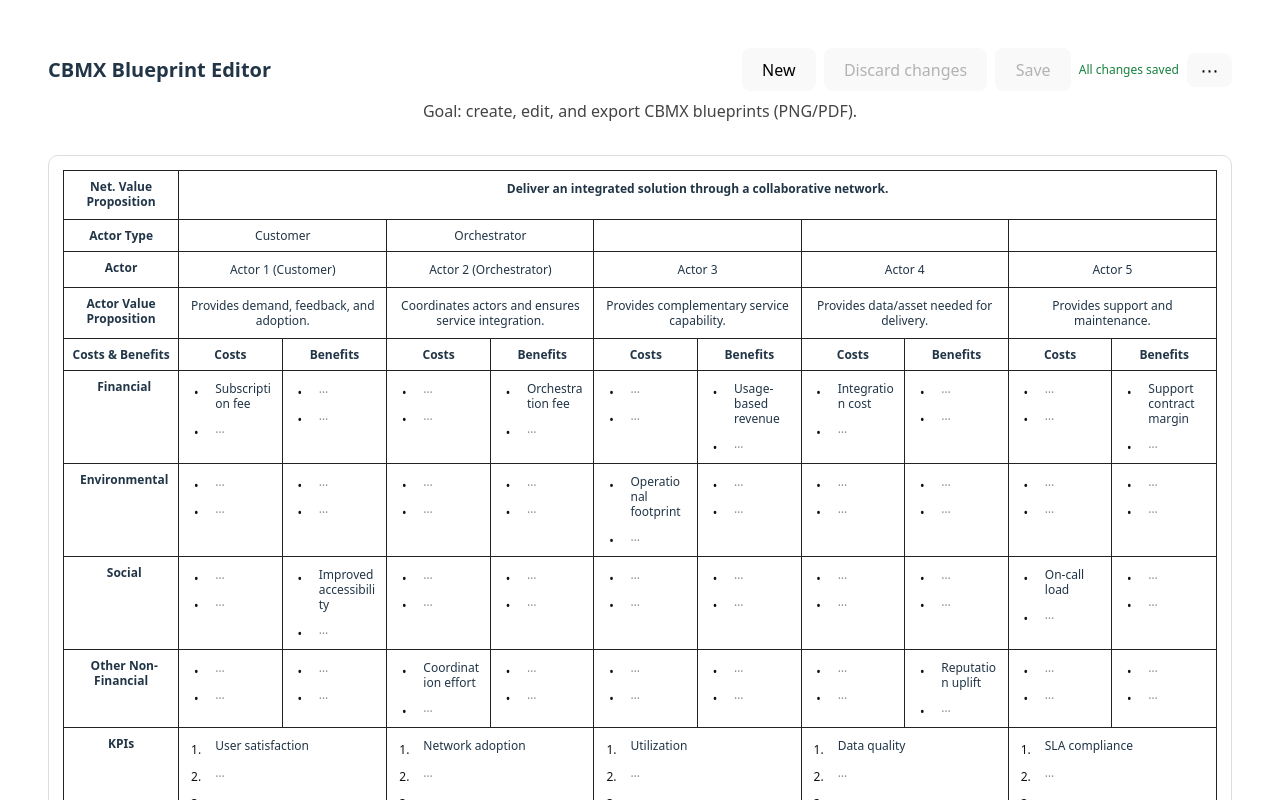
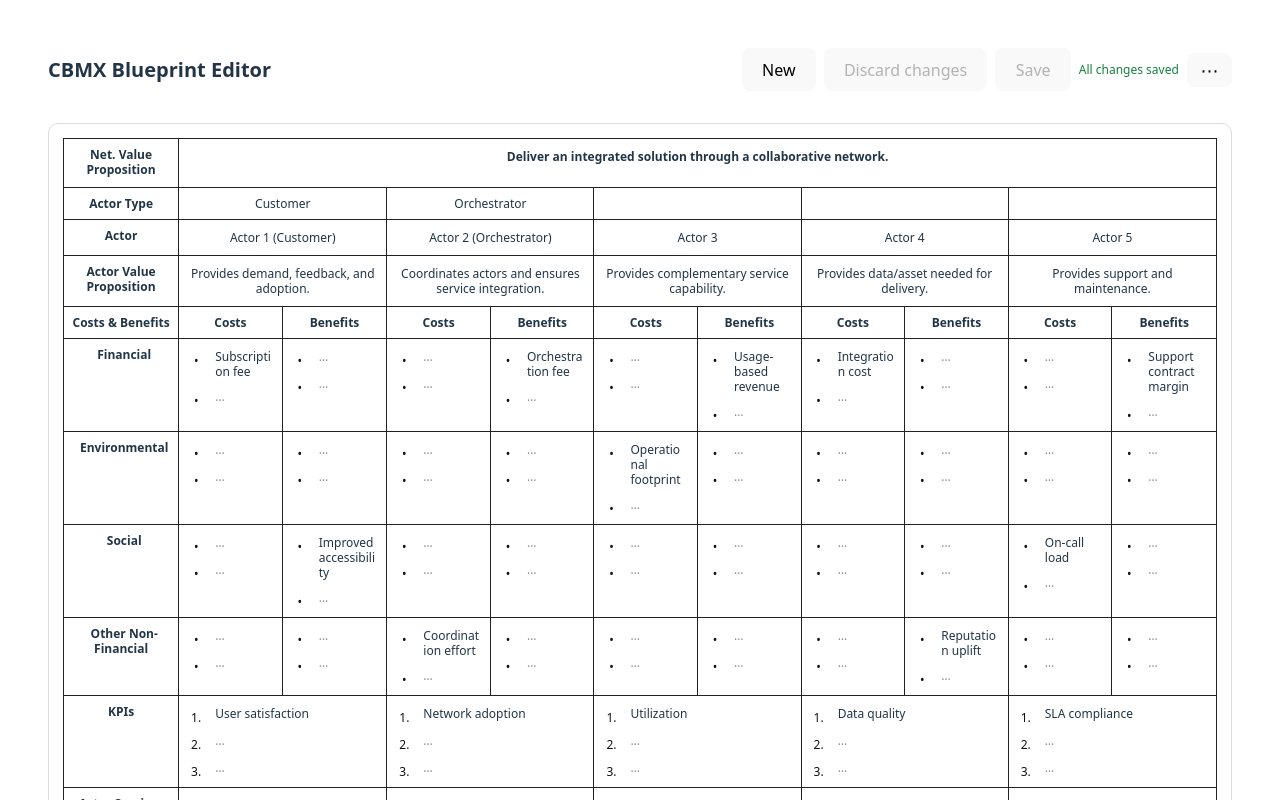
Before and after one commit to bbkaya/cbmx, a React (Vite) app: page / in a window 1280 px wide. Shown: the top 800 px of the page. Built offline with nearby package versions, Linux system fonts and the light colour scheme.

Commit message:
Update App.tsx

```diff
--- a/src/App.tsx
+++ b/src/App.tsx
@@ -348,7 +348,7 @@ export default function App() {
         </div>
       </header>
 
-      <p style={{ marginTop: 8, color: "#444" }}>Goal: create, edit, and export CBMX blueprints (PNG/PDF).</p>
+      <p style={{ marginTop: 8, color: "#444" }}></p>
 
       <ValidationPanel issues={issues} />
 
```
